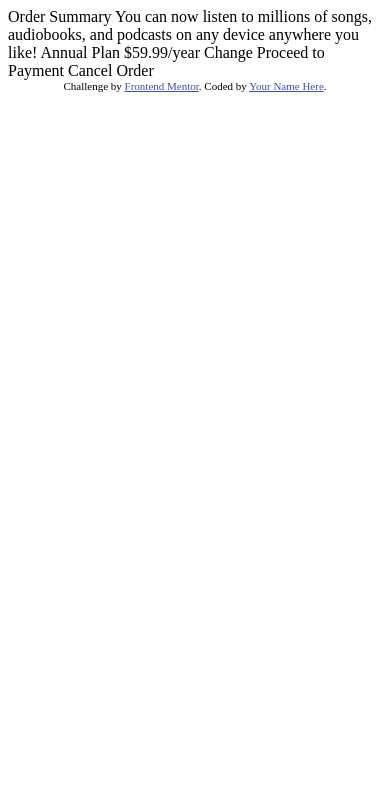
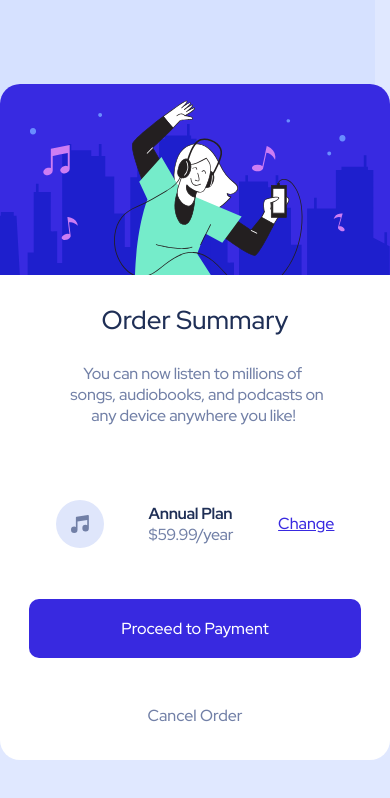
Before and after one commit to ounissi-zakaria/Order-summary-card, a plain HTML site: page index.html in a window 390 px wide. Drawn offline with Linux system fonts and the light colour scheme.

Commit message:
add mobile view

```diff
--- a/index.html
+++ b/index.html
@@ -3,35 +3,37 @@
 <head>
   <meta charset="UTF-8">
   <meta name="viewport" content="width=device-width, initial-scale=1.0"> <!-- displays site properly based on user's device -->
-
+  <link rel="preconnect" href="https://fonts.googleapis.com">
+  <link rel="preconnect" href="https://fonts.gstatic.com" crossorigin>
+  <link href="https://fonts.googleapis.com/css2?family=Red+Hat+Display:wght@500;700;900&display=swap" rel="stylesheet">
   <link rel="icon" type="image/png" sizes="32x32" href="./images/favicon-32x32.png">
 
   <title>Frontend Mentor | Order summary card</title>
-
-  <!-- Feel free to remove these styles or customise in your own stylesheet 👍 -->
-  <style>
-    .attribution { font-size: 11px; text-align: center; }
-    .attribution a { color: hsl(228, 45%, 44%); }
-  </style>
+  <link rel="stylesheet" href="/styles/style.css">
 </head>
 <body>
-
-  Order Summary
-
-  You can now listen to millions of songs, audiobooks, and podcasts on any
-  device anywhere you like!
-
-  Annual Plan
-  $59.99/year
-
-  Change
-
-  Proceed to Payment
-  Cancel Order
-
-  <div class="attribution">
-    Challenge by <a href="https://www.frontendmentor.io?ref=challenge" target="_blank">Frontend Mentor</a>.
-    Coded by <a href="#">Your Name Here</a>.
-  </div>
+  <img src="styles/images/illustration-hero.svg" alt="A woman listening to music from her phone and dancing to it." id="bg" width="100%" height="28.2%">
+    <h1>
+      Order Summary
+    </h1>
+    <p id="desc">
+      <span id="first"> You can now listen to millions of </span>
+     <span id="second"> songs, audiobooks, and podcasts on </span>
+       <span id="third"> any device anywhere you like!</span>
+    </p>
+    <div id="plan">
+      <img src="styles/images/icon-music.svg" alt="music note" width="48" height="48" id="note">
+      <div class="">
+        <h2>
+          Annual Plan
+        </h2>
+        <p id="price">
+          $59.99/year
+        </p>
+      </div>
+      <a href="#" id="change"> Change </a>
+    </div>
+    <a href="#" id="proceed"> <div>Proceed to Payment </div></a>
+    <a href="#" id="cancel"> <div>Cancel Order </div> </a>
 </body>
 </html>
--- /dev/null
+++ b/styles/style.css
@@ -0,0 +1,91 @@
+html {
+  width: 100%;
+  height: 100%;
+  overflow-y: scroll;
+  display: flex;
+  background: hsl(225, 100%, 94%) url("images/pattern-background-mobile.svg") no-repeat;
+}
+
+body {
+  display: flex;
+  flex-direction: column;
+  margin: auto;
+  overflow: hidden;
+  border-radius: 20px;
+  height: 80%;
+  font-family: Red Hat Display;
+  background-color: white;
+}
+#bg {
+  margin-top: 0;
+}
+h1 {
+  font-weight: normal;
+  height: 4.8%;
+  font-size: 26px;
+}
+
+p#desc {
+  letter-spacing: -0.01em;
+  font-size: 16px;
+  height: 12.7%;
+}
+p span {
+  display: block;
+}
+p #first {
+  text-indent: 17px;
+}
+
+p #second {
+  text-indent: 4px;
+}
+
+p #third {
+  text-indent: 25px;
+}
+div#plan {
+  border-radius: 10px;
+  overflow: hidden;
+  height: 14%;
+  width: 83.2%;
+  display: flex;
+}
+h2, div#plan p {
+  letter-spacing: -0.02em;
+  font-size: 16px;
+}
+#proceed, #cancel {
+  height: 8.8%;
+  width: 85.3%;
+  display: flex;
+}
+body *, #proceed div, #cancel div, div#plan *{
+  margin:auto;
+}
+#proceed, #cancel, #plan {
+  border-radius: 10px;
+ }
+
+#h1,p,#cancel {
+  color: hsl(224, 23%, 55%);
+  text-decoration: none;
+}
+h1, h2,#cancel:active {
+  color: hsl(223, 47%, 23%);
+}
+#proceed {
+  background-color: hsl(245, 75%, 52%);
+  color: white;
+  text-decoration: none;
+}
+#proceed:active {
+  opacity: 0.8;
+}
+#change {
+  color:hsl(245, 75%, 52%);
+  text-decoration: underline;
+}
+#change:active {
+  text-decoration: none;
+}
```
Also changed, not shown: styles/images/favicon-32x32.png (renamed from images/favicon-32x32.png), styles/images/icon-music.svg (renamed from images/icon-music.svg), styles/images/illustration-hero.svg (renamed from images/illustration-hero.svg), styles/images/mobile-design.jpg (added), styles/images/pattern-background-desktop.svg (renamed from images/pattern-background-desktop.svg), styles/images/pattern-background-mobile.svg (renamed from images/pattern-background-mobile.svg).
